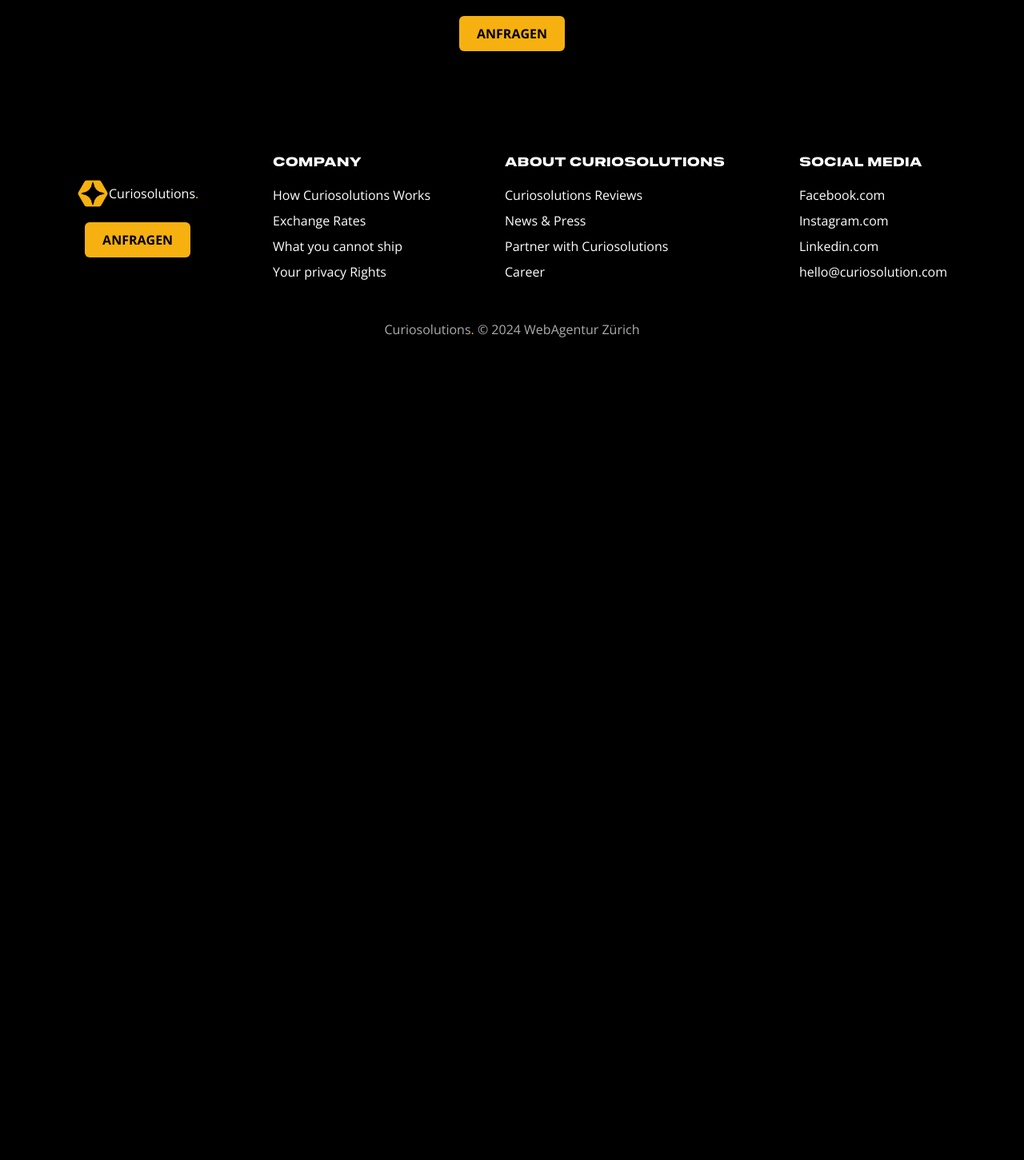
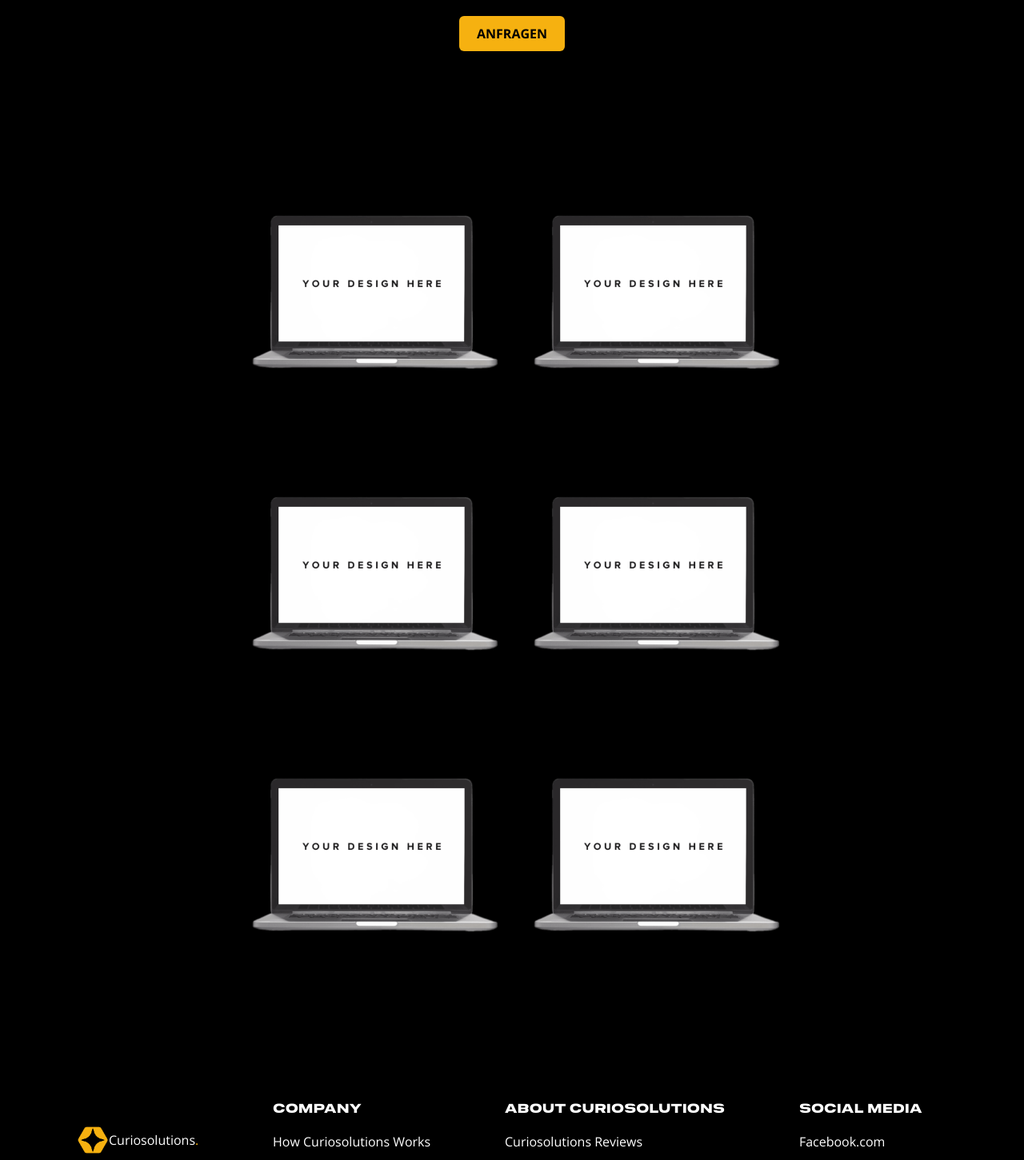
Before and after one commit to Curiosoofficial/curiosolution, a Next.js app: page /unser-service/webdesign in a window 1280 px wide. Shown: the part 1060-2511 px from the top of the page at 80% size. Before the commit the page ends 1548 px from the top, so only its background shows below. Built offline with nearby package versions, Linux system fonts and the light colour scheme.

Commit message:
service_webdesign portfoliosnippet

```diff
--- a/app/unser-service/webdesign/page.tsx
+++ b/app/unser-service/webdesign/page.tsx
@@ -1,4 +1,5 @@
 import Footer from "@/components/Footer"
+import PortfolioSnippet from "@/components/UnserService/webdesign/PortfolioSnippet"
 import TitleSection from "@/components/UnserService/webdesign/TitleSection"
 import React from 'react'
 
@@ -7,6 +8,7 @@
   return (
     <main>
         <TitleSection />
+        <PortfolioSnippet />
         <Footer />
     </main>
   )
--- /dev/null
+++ b/components/UnserService/webdesign/PortfolioSnippet.tsx
@@ -0,0 +1,17 @@
+import Image from "next/image"
+import React from 'react'
+
+const PortfolioSnippet = () => {
+  return (
+    <section className="grid grid-cols-2 justify-items-center py-16 px-72">
+        <Image src="/portfoliosnippet.png" alt="website" width={600} height={400}/>
+        <Image src="/portfoliosnippet.png" alt="website" width={600} height={400}/>
+        <Image src="/portfoliosnippet.png" alt="website" width={600} height={400}/>
+        <Image src="/portfoliosnippet.png" alt="website" width={600} height={400}/>
+        <Image src="/portfoliosnippet.png" alt="website" width={600} height={400}/>
+        <Image src="/portfoliosnippet.png" alt="website" width={600} height={400}/>
+    </section>
+  )
+}
+
+export default PortfolioSnippet
```
Also changed, not shown: public/portfoliosnippet.png (added).
